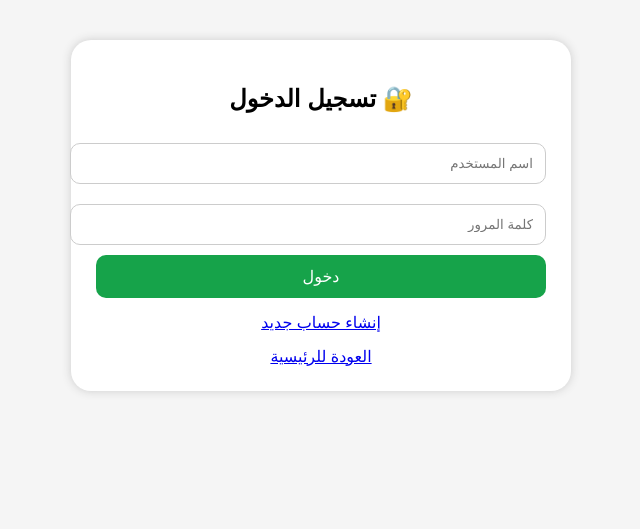
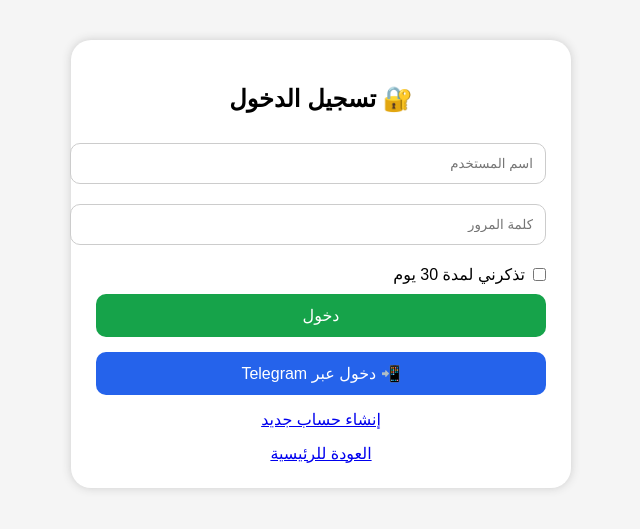
Before and after one commit to sameraishi460-cmd/USDT-P2P-Palestine, a Flask app: page /login in a window 1280 px wide. Shown: the top 529 px of the page, without its empty margins (319-959 px from the left). Run offline with Flask 3, Linux system fonts and the light colour scheme.

Commit message:
Add remember me checkbox and Telegram login link

```diff
--- a/templates/login.html
+++ b/templates/login.html
@@ -49,6 +49,25 @@ input{
 
 
 
+.remember{
+
+    display:flex;
+    align-items:center;
+    gap:8px;
+    margin:10px 0;
+
+}
+
+
+.remember input{
+
+    width:auto;
+    margin:0;
+
+}
+
+
+
 button{
 
     width:100%;
@@ -68,6 +87,17 @@ a{
     display:block;
     text-align:center;
     margin-top:15px;
+
+}
+
+
+.telegram{
+
+    background:#2563eb;
+    color:white;
+    padding:12px;
+    border-radius:10px;
+    text-decoration:none;
 
 }
 
@@ -121,6 +151,18 @@ required
 
 
 
+<div class="remember">
+
+<input type="checkbox" name="remember">
+
+<label>
+تذكرني لمدة 30 يوم
+</label>
+
+</div>
+
+
+
 <button>
 
 دخول
@@ -130,6 +172,12 @@ required
 
 
 </form>
+
+
+
+<a class="telegram" href="/telegram_login">
+📲 دخول عبر Telegram
+</a>
 
 
 
```
